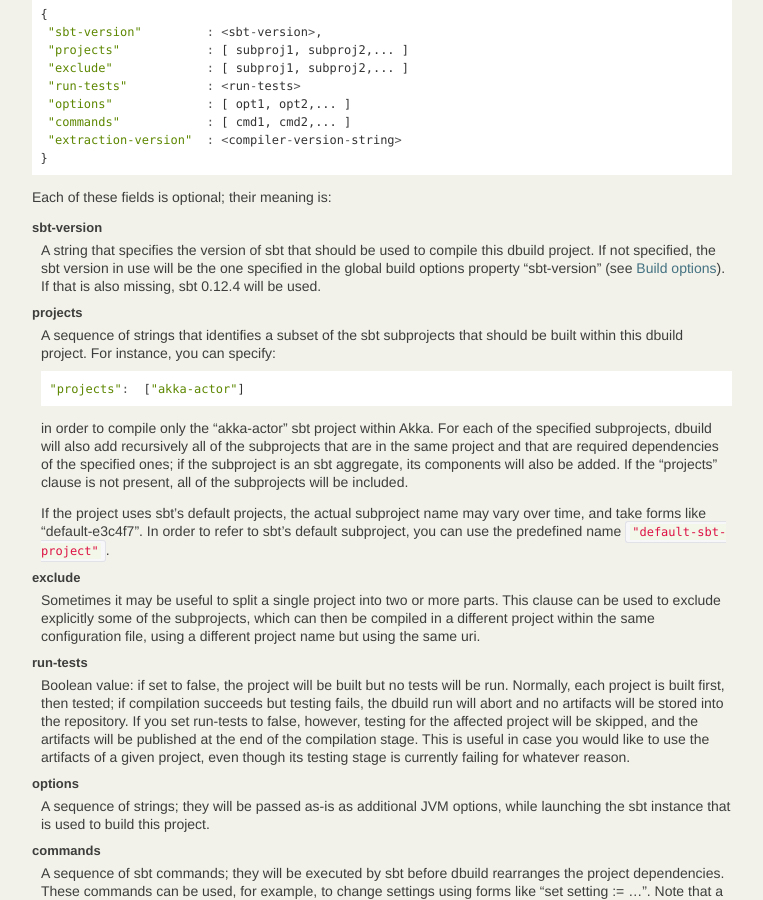
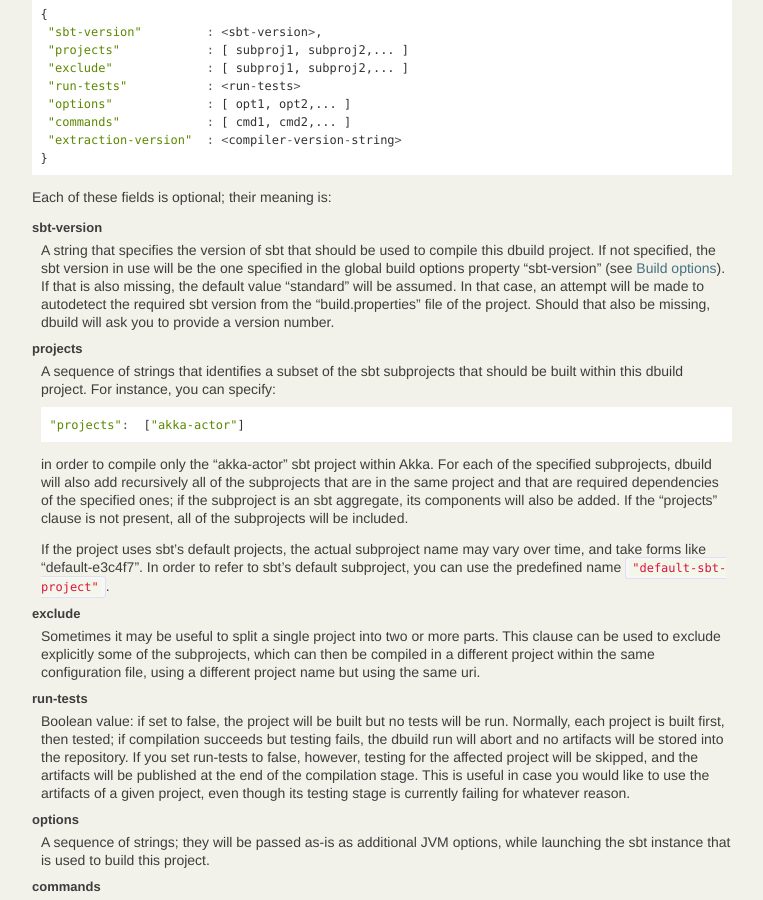
Before and after one commit to lightbend-labs/dbuild, a Sphinx documentation site: the page built from docs/src/sphinx/dbuild.rst, in a window 1280 px wide and 900 px high, scrolled down 4797 px. Shown: the whole window, without its empty margins (138-901 px from the left). Built offline with Sphinx 7.4.7, drawn with Linux system fonts in a browser that asks for light colours.

Commit message:
Change the default sbt version number to use
The default is now simply to use the default sbt version
number that the project uses, if that can be obtained from
its "build.properties" file.

```diff
--- a/docs/src/sphinx/dbuild.rst
+++ b/docs/src/sphinx/dbuild.rst
@@ -332,7 +332,10 @@ sbt-version
   A string that specifies the version of sbt that should be used to compile
   this dbuild project. If not specified, the sbt version in use will be the
   one specified in the global build options property "sbt-version" (see
-  :doc:`buildOptions`). If that is also missing, sbt 0.12.4 will be used.
+  :doc:`buildOptions`). If that is also missing, the default value "standard"
+  will be assumed. In that case, an attempt will be made to autodetect the
+  required sbt version from the "build.properties" file of the project.
+  Should that also be missing, dbuild will ask you to provide a version number.
 
 projects
   A sequence of strings that identifies a subset of the sbt subprojects that should be
```
Also changed, not shown: 3 other files.
